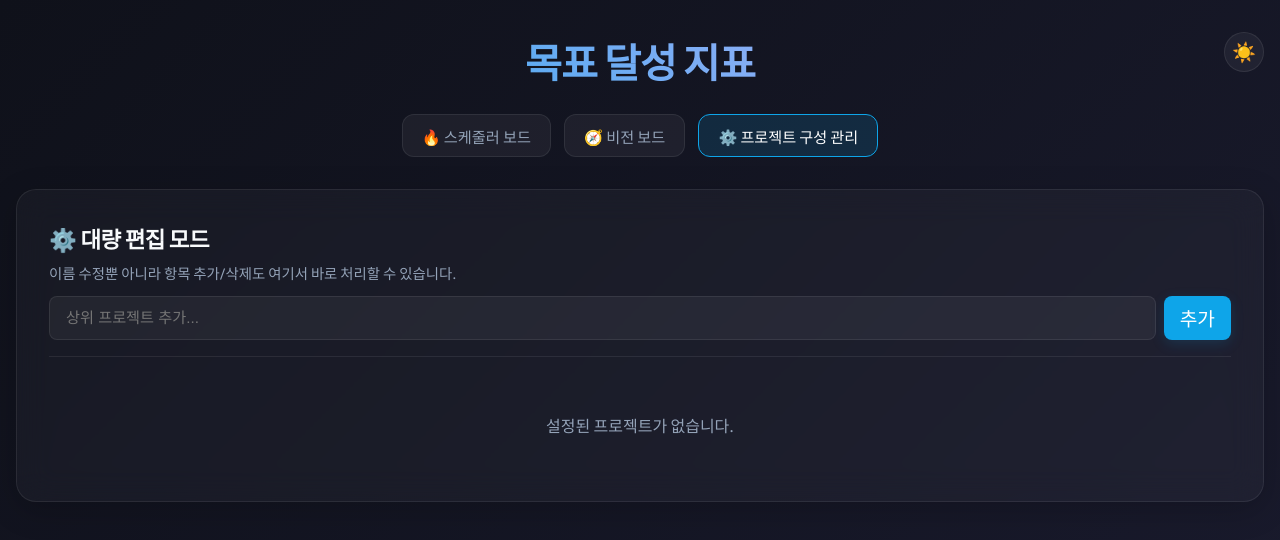
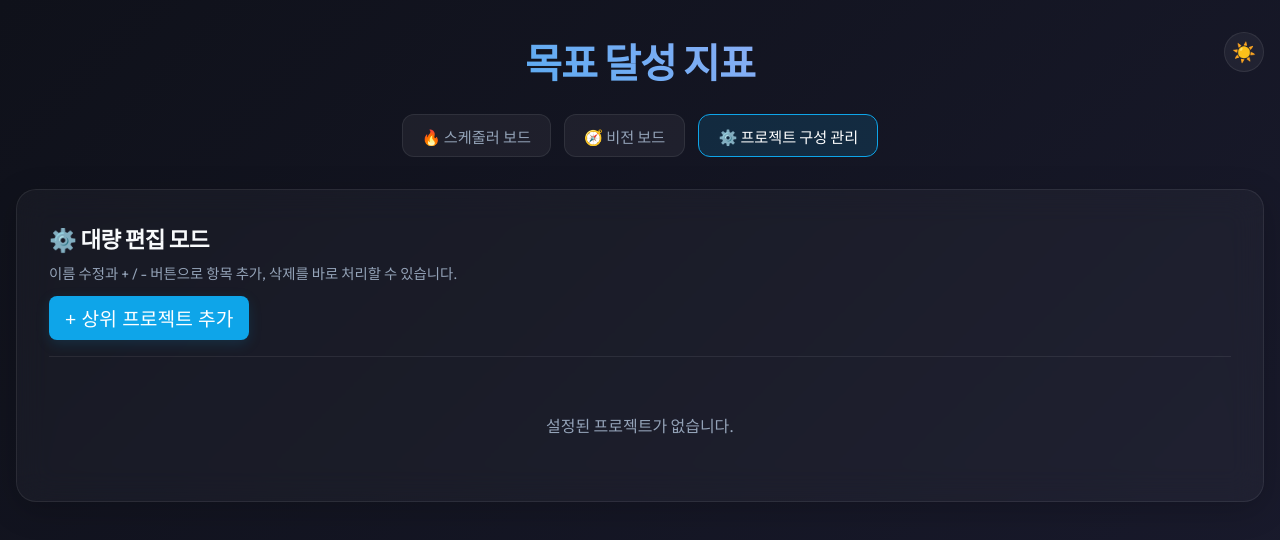
Before and after one commit to angibeom0985-arch/To-do-list, a React (Vite) app: page / in a window 1280 px wide. Both pictures are taken after a click on the button "⚙️ 프로젝트 구성 관리". Shown: the top 540 px of the page. Built offline with nearby package versions, Linux system fonts and the light colour scheme.

Commit message:
refactor: use +/- buttons for bulk-mode add and delete without child input rows

```diff
--- a/src/components/ManagePage.jsx
+++ b/src/components/ManagePage.jsx
@@ -1,13 +1,8 @@
-import React, { useState } from 'react';
+import React from 'react';
 
 export default function ManagePage({ treeNodes, addRootProject, addChildNode, updateNodeFields, deleteNode }) {
-  const [newRootTitle, setNewRootTitle] = useState('');
-
-  const handleAddRoot = (e) => {
-    e.preventDefault();
-    if (!newRootTitle.trim()) return;
-    addRootProject(newRootTitle.trim());
-    setNewRootTitle('');
+  const handleAddRoot = () => {
+    addRootProject('새 프로젝트');
   };
 
   return (
@@ -15,20 +10,14 @@ export default function ManagePage({ treeNodes, addRootProject, addChildNode, up
       <div className="manage-header" style={{ marginBottom: '1.5rem', paddingBottom: '1rem', borderBottom: '1px solid var(--glass-border)' }}>
         <h2 style={{ margin: '0 0 0.5rem', fontSize: '1.4rem' }}>⚙️ 대량 편집 모드</h2>
         <p style={{ margin: 0, fontSize: '0.9rem', color: 'var(--text-muted)' }}>
-          이름 수정뿐 아니라 항목 추가/삭제도 여기서 바로 처리할 수 있습니다.
+          이름 수정과 + / - 버튼으로 항목 추가, 삭제를 바로 처리할 수 있습니다.
         </p>
 
-        <form onSubmit={handleAddRoot} style={{ display: 'flex', gap: '0.5rem', marginTop: '0.8rem' }}>
-          <input
-            type="text"
-            className="project-input"
-            placeholder="상위 프로젝트 추가..."
-            value={newRootTitle}
-            onChange={(e) => setNewRootTitle(e.target.value)}
-            style={{ flex: 1 }}
-          />
-          <button type="submit" className="add-btn mini-btn">추가</button>
-        </form>
+        <div style={{ marginTop: '0.8rem' }}>
+          <button type="button" className="add-btn mini-btn" onClick={handleAddRoot}>
+            + 상위 프로젝트 추가
+          </button>
+        </div>
       </div>
 
       <div className="manage-tree-list">
@@ -53,18 +42,13 @@ export default function ManagePage({ treeNodes, addRootProject, addChildNode, up
 }
 
 function ManageNode({ node, addChildNode, updateNodeFields, deleteNode }) {
-  const [newChildTitle, setNewChildTitle] = useState('');
-
   const getPrefix = () => {
     const depthIcons = ['📁', '📂', '🧩', '📝', '🔹', '🔸', '▫️', '◽'];
     return depthIcons[(Math.max(node.depth, 1) - 1) % depthIcons.length];
   };
 
-  const handleAddChild = (e) => {
-    e.preventDefault();
-    if (!newChildTitle.trim()) return;
-    addChildNode(node.id, node.depth, newChildTitle.trim());
-    setNewChildTitle('');
+  const handleAddChild = () => {
+    addChildNode(node.id, node.depth, '새 항목');
   };
 
   return (
@@ -89,11 +73,7 @@ function ManageNode({ node, addChildNode, updateNodeFields, deleteNode }) {
           }}
         />
 
-        <button
-          onClick={handleAddChild}
-          className="add-child-btn"
-          title="하위 항목 추가"
-        >
+        <button onClick={handleAddChild} className="add-child-btn" title="하위 항목 추가">
           +
         </button>
 
@@ -101,25 +81,11 @@ function ManageNode({ node, addChildNode, updateNodeFields, deleteNode }) {
           onClick={() => deleteNode(node.id)}
           className="delete-btn mini"
           title="삭제"
-          style={{ opacity: 0.6 }}
+          style={{ opacity: 0.75 }}
         >
-          ×
+          -
         </button>
       </div>
-
-      <form onSubmit={handleAddChild} style={{ display: 'flex', gap: '0.4rem', marginLeft: `${(node.depth - 1) * 20 + 44}px`, marginTop: '0.35rem' }}>
-        <input
-          type="text"
-          className="project-input"
-          placeholder="하위 항목 추가..."
-          value={newChildTitle}
-          onChange={(e) => setNewChildTitle(e.target.value)}
-          style={{ flex: 1, fontSize: '0.85rem', padding: '0.35rem 0.55rem' }}
-        />
-        <button type="submit" className="add-btn mini-btn" style={{ padding: '0.35rem 0.6rem', fontSize: '0.9rem' }}>
-          추가
-        </button>
-      </form>
 
       {node.children && node.children.length > 0 && (
         <div style={{ paddingLeft: '0.5rem' }}>
```
